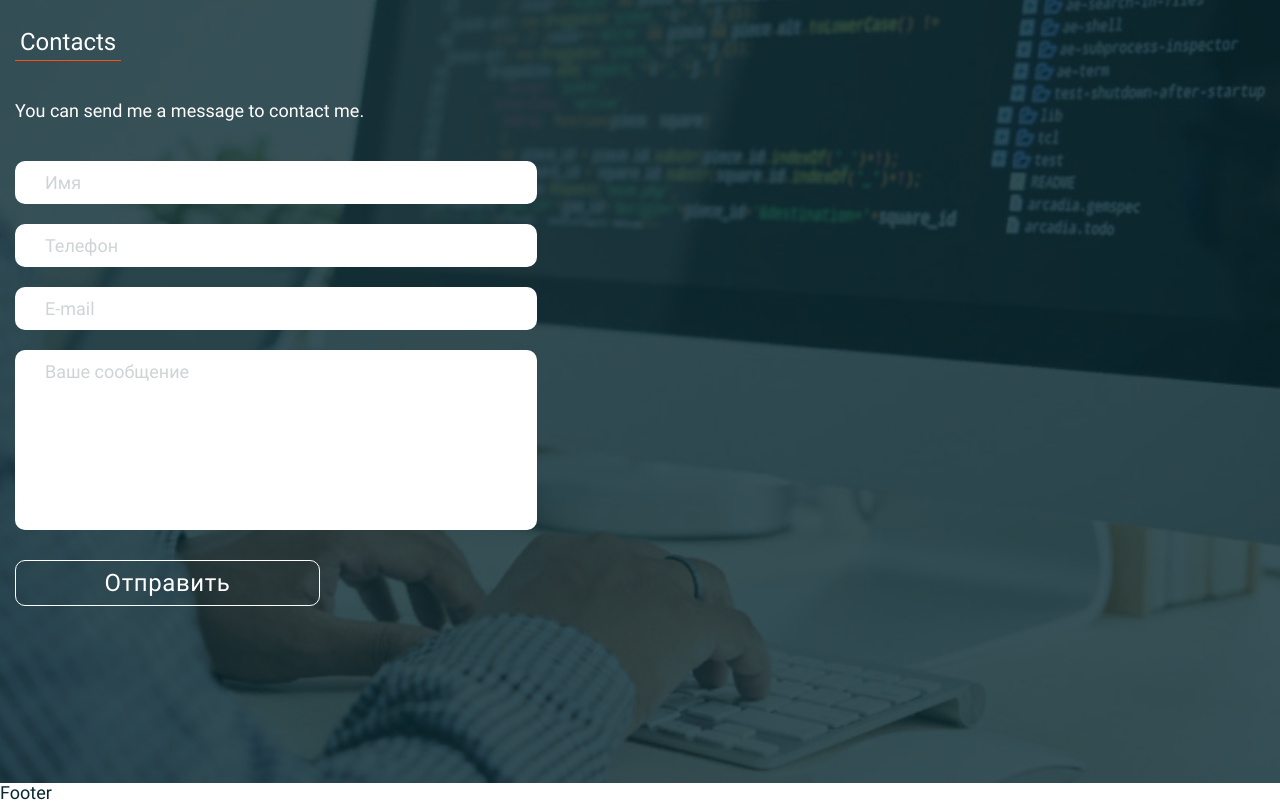
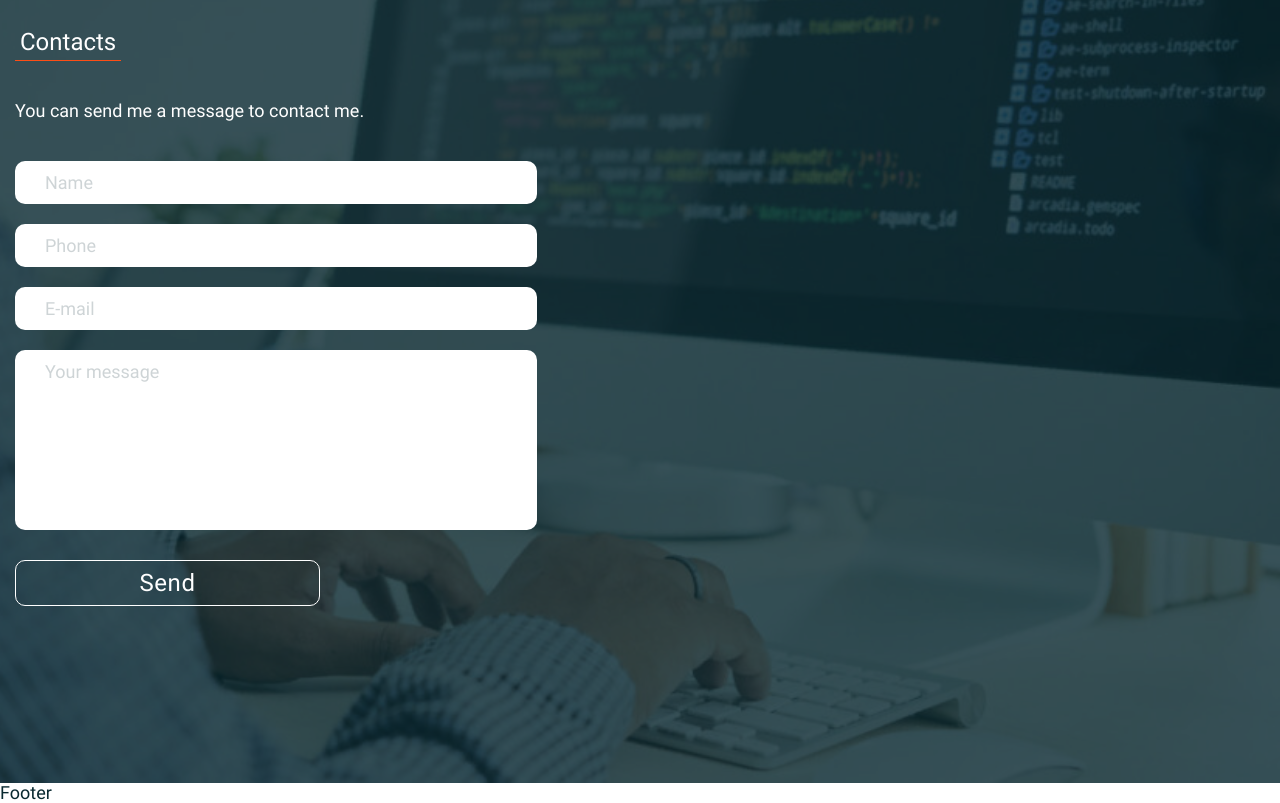
Before and after one commit to sl101/Portfolio, a website: page #src/index.html in a window 1280 px wide. Shown: the part 2442-3245 px from the top of the page. Drawn offline with nearby package versions, Linux system fonts and the light colour scheme; files that its build step writes are made by us from their sources; files whose address does not match are found by name.

Commit message:
fixed contacts

```diff
--- a/#src/html/contacts.html
+++ b/#src/html/contacts.html
@@ -16,12 +16,12 @@
 			<form class="contacts__form form" action="#">
 				<label class="form__label label">
 					<input class="form__input form__input--name" type="text" name="name" data-validate-field="name"
-						autocomplete="off" placeholder="Имя" required>
+						autocomplete="off" placeholder="Name" required>
 				</label>
 
 				<label class="form__label label">
 					<input class="form__input form__input--phone" type="tel" name="tel" data-validate-field="tel"
-						autocomplete="off" placeholder="Телефон" required>
+						autocomplete="off" placeholder="Phone" required>
 				</label>
 
 				<label class="form__label label">
@@ -30,11 +30,11 @@
 				</label>
 
 				<label class="form__label label">
-					<textarea class="form__input form__input--text" placeholder="Ваше сообщение"></textarea>
+					<textarea class="form__input form__input--text" placeholder="Your message"></textarea>
 				</label>
 
 				<button class="form__button btn btn--white" type="submit">
-					Отправить
+					Send
 				</button>
 			</form>
 		</div>
```
Also changed, not shown: Portfolio/img/stack/sprite.stack.html (+1 -1 lines), Portfolio/index.html (+4 -4 lines), #src/img/icons/whatsapp.svg (added).
